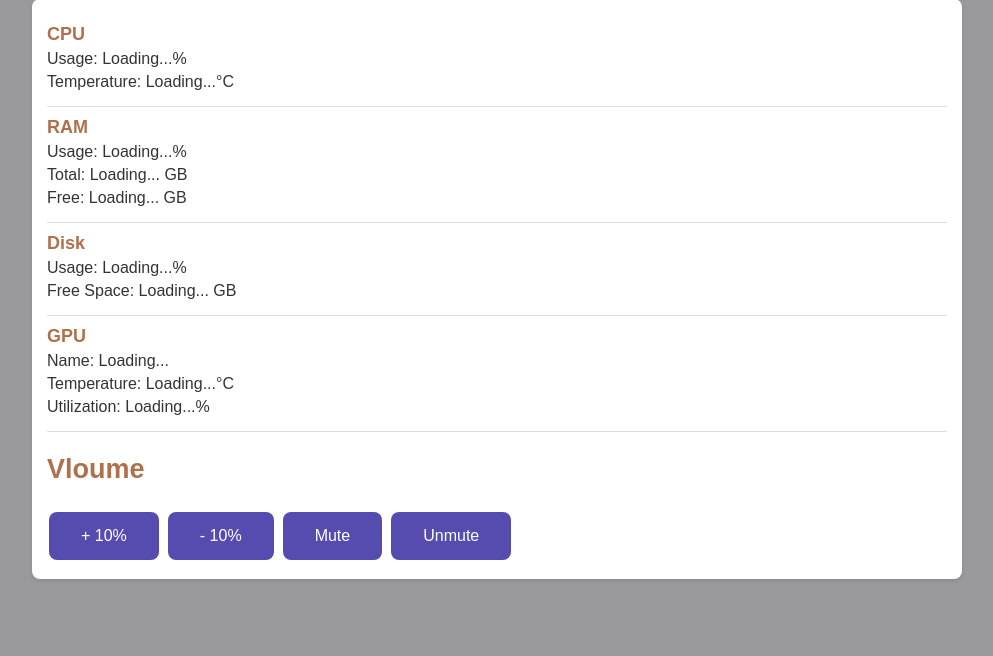
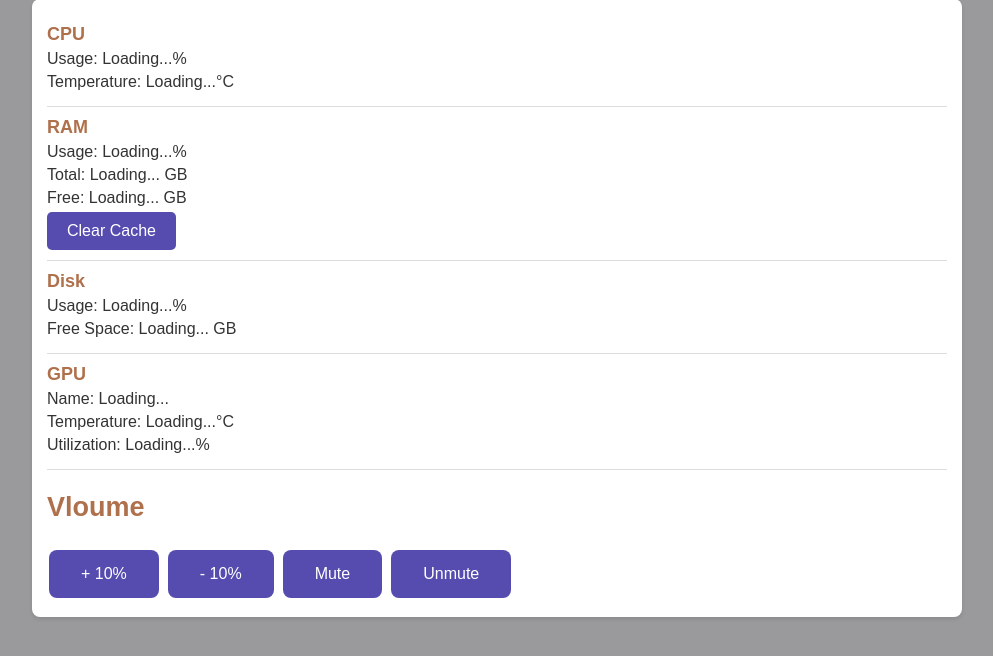
Before and after one commit to Samer-Ismael/PC-Gaming-App, a Flask app: template templates/index.html in a window 1280 px wide. Shown: the part 131-787 px from the top of the page, without its empty margins (143-1136 px from the left). Run offline with Flask 3, Linux system fonts and the light colour scheme; the template is opened without the code that fills it: most values are stand-ins (such as "Sample title", 1, 10 or a date in 2020); parts of the project's set-up code (start-up, migrations or seed data) failed here and were passed over.

Commit message:
Adding clear Cache funcktion

```diff
--- a/app.py
+++ b/app.py
@@ -4,7 +4,7 @@
 from werkzeug.serving import WSGIRequestHandler
 from gpu import get_gpu_metrics, init_gpu
 import cpu
-from ram import get_ram_metrics
+from ram import get_ram_metrics, clear_cache_mem
 from disk import get_disk_metrics
 import psutil
 import webbrowser
@@ -112,6 +112,14 @@
         return jsonify({"message": "Volume unmuted successfully"}), 200
     except Exception as e:
         return jsonify({"message": f"Error: {str(e)}"}), 500
+
+@app.route("/clear_cache", methods=["POST"])
+def clear_cache():
+    try:
+        clear_cache_mem()
+        return jsonify({"message": "Standby memory cleared successfully."}), 200
+    except Exception as e:
+        return jsonify({"error": str(e)}), 500
 #-------------------------------------------------------------------------------------
 
 
--- a/cpu.py
+++ b/cpu.py
@@ -24,7 +24,6 @@
 
 print("Running with administrator privileges.")
 
-
 dll_path = os.path.join(os.path.dirname(os.path.abspath(__file__)), 'lib', 'OpenHardwareMonitorLib.dll')
 
 clr.AddReference(dll_path)
@@ -38,7 +37,6 @@
     hw.Open()
 
     cpu_temp = None
-    gpu_temp = None
 
     for i in hw.Hardware:
         i.Update()
@@ -48,7 +46,6 @@
                 if sensor.Name == "CPU Package":
                     cpu_temp = sensor.Value
 
-
             if sensor.SensorType == Hardware.SensorType.Temperature and i.HardwareType == Hardware.HardwareType.GpuNvidia:
                 if sensor.Name == "GPU Core":
                     gpu_temp = sensor.Value
--- a/static/script.js
+++ b/static/script.js
@@ -1,8 +1,4 @@
-// Show a popup with the IP address
-window.onload = function() {
-    const ipAddress = "{{ ip_address }}";  // Flask will inject the IP address here
-    alert("This is the link to use on your phone: 'http://" + ipAddress + ":5000'");
-}
+
 
 function fetchMetrics() {
     fetch('/metrics')
@@ -54,3 +50,10 @@
             .catch(error => console.error('Error:', error));
     });
 });
+
+document.getElementById("clear-cache").addEventListener("click", () => {
+    fetch("/clear_cache", { method: "POST" })
+        .then(response => response.json())
+        .then(data => alert(data.message || data.error))
+        .catch(err => console.error("Error clearing cache:", err));
+});
--- a/static/style.css
+++ b/static/style.css
@@ -13,8 +13,30 @@
     transition: background-color 0.3s; /* Smooth transition */
 }
 
-.volume-controls button:hover {
-    background-color: #45a049; /* Darker green on hover */
+/* Button Styling */
+button {
+    padding: 10px 20px;
+    font-size: 16px;
+    background-color:rgb(86, 76, 175);
+    color: white;
+    border: none;
+    border-radius: 5px;
+    cursor: pointer;
+    transition: background-color 0.3s ease, transform 0.2s ease;
+}
+
+button:hover {
+    background-color: #45a049; /* Darker green when hovered */
+    transform: scale(1.05); /* Slightly enlarge the button */
+}
+
+button:active {
+    transform: scale(0.98); /* Shrink the button on click */
+}
+
+/* Button container (to center the button) */
+.metric div {
+    text-align: left;
 }
 
 .volume-controls i {
--- a/templates/index.html
+++ b/templates/index.html
@@ -21,6 +21,9 @@
             <p>Usage: <span id="ram-usage">Loading...</span>%</p>
             <p>Total: <span id="ram-total">Loading...</span> GB</p>
             <p>Free: <span id="ram-free">Loading...</span> GB</p>
+            <div>
+                <button id="clear-cache">Clear Cache</button>
+            </div>
         </div>
         <div class="metric">
             <h2>Disk</h2>
@@ -42,6 +45,14 @@
         </div>
 
     </div>
+    <script>
+        // Show a popup with the IP address
+        window.onload = function() {
+            const ipAddress = "{{ ip_address }}";  // Flask will inject the IP address here
+            alert("This is the link to use on your phone: 'http://" + ipAddress + ":5000'");
+        }
+    </script>
+
     <script src="/static/script.js"></script>
 </body>
 </html>
```
Also changed, not shown: ram.py (+41 -0 lines).
